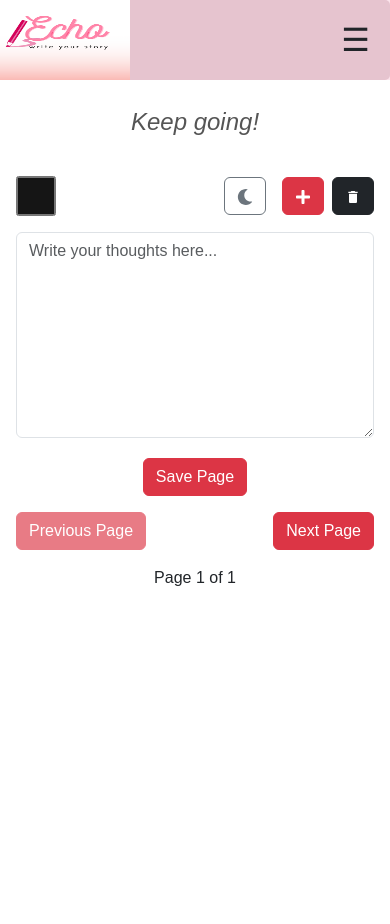
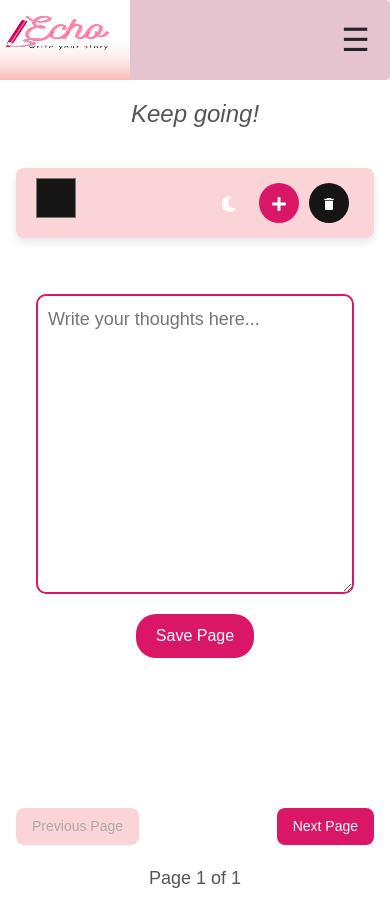
Before and after one commit to brielmohoms/Tagebuch, a React (Create React App) app in the folder tagebuch-frontend/: page /journal in a window 390 px wide. Built offline with nearby package versions, Linux system fonts and the light colour scheme; no server answers; a web font is replaced by a local one.

Commit message:
responsivness for journal page done

```diff
--- a/tagebuch-frontend/src/Journal/journal.js
+++ b/tagebuch-frontend/src/Journal/journal.js
@@ -1,15 +1,6 @@
 import React, { useState, useEffect } from 'react';
 import { FaMoon, FaSun, FaPlus } from 'react-icons/fa';
 import { MdDelete } from 'react-icons/md';
-import {
-  Container,
-  Row,
-  Col,
-  Button,
-  Form,
-  InputGroup
-} from 'react-bootstrap'; // <-- React-Bootstrap imports
-
 import './journal.css';
 import {
   fetchMotivationalMessage,
@@ -139,99 +130,54 @@ const Journal = () => {
   };
 
   return (
-    <Container
-      fluid
-      className={`journal-container py-4 ${isDarkMode ? 'dark-mode' : 'light-mode'}`}
-      style={{ minHeight: '100vh' }}
-    >
-      {/* Quote Section */}
-      <Row className="mb-3">
-        <Col>
-          <div className="quote-section text-center">
+    <div className={`journal-container ${isDarkMode ? 'dark-mode' : ''}`}>
+      <div className="quote-section">
         <p className="quote">{currentQuote}</p>
       </div>
-        </Col>
-      </Row>
-
-      {/* Menu Section (color picker, mode toggle, add/delete page) */}
-      <Row>
-        <Col>
-          <div className="d-flex align-items-center justify-content-end mb-3">
-            {/* Color picker on left if desired, so margin-right auto: */}
+      <div className="menu">
         <input
           type="color"
           value={penColor}
           onChange={(e) => changePenColor(e.target.value)}
-              style={{ width: 40, height: 40, cursor: 'pointer', marginRight: 'auto' }}
+          className="color-picker"
         />
-            {/* Dark Mode Toggle */}
-            <Button variant="outline-secondary" onClick={toggleDarkMode} className="mx-2">
+        <button className="menu-button dark-mode-toggle" onClick={toggleDarkMode}>
           {isDarkMode ? <FaSun /> : <FaMoon />}
-            </Button>
-            {/* Add Page */}
-            <Button variant="danger" onClick={addPage} className="mx-2">
+        </button>
+        <button className="menu-button add-page" onClick={addPage}>
           <FaPlus />
-            </Button>
-            {/* Delete Page */}
-            <Button variant="dark" onClick={deletePage}>
+        </button>
+        <button className="menu-button delete-page" onClick={deletePage}>
           <MdDelete />
-            </Button>
+        </button>
       </div>
-        </Col>
-      </Row>
-
-      {/* Main Page Section: TextArea + Save */}
-      <Row className="mb-3">
-        <Col md={{ span: 8, offset: 2 }}>
-          <Form>
-            <Form.Group controlId="journalTextarea">
-              <Form.Control
-                as="textarea"
-                rows={8}
-                style={{ color: penColor, resize: 'vertical' }}
+      <div className="page">
+        <textarea
+          style={{ color: penColor }}
           value={text}
           onChange={handleTextChange}
           placeholder="Write your thoughts here..."
         />
-            </Form.Group>
-            <div className="text-center mt-3">
-              <Button variant="danger" onClick={savePage} disabled={isSaving}>
+        <div className="save-section">
+          <button onClick={savePage} disabled={isSaving}>
             {isSaving ? 'Saving...' : 'Save Page'}
-              </Button>
+          </button>
         </div>
-          </Form>
-        </Col>
-      </Row>
-
-      {/* Page Navigation (Previous / Next) */}
-      <Row>
-        <Col md={{ span: 8, offset: 2 }} className="d-flex justify-content-between mb-3">
-          <Button
-            variant="danger"
-            onClick={goToPreviousPage}
-            disabled={currentPageIndex === 0}
-          >
+      </div>
+      <div className="page-navigation">
+        <button onClick={goToPreviousPage} disabled={currentPageIndex === 0}>
           Previous Page
-          </Button>
-          <Button
-            variant="danger"
-            onClick={goToNextPage}
-            disabled={currentPageIndex === entries.length - 1}
-          >
+        </button>
+        <button onClick={goToNextPage} disabled={currentPageIndex === entries.length - 1}>
           Next Page
-          </Button>
-        </Col>
-      </Row>
-
-      {/* Page Count */}
-      <Row>
-        <Col>
-          <p className="text-center">
+        </button>
+      </div>
+      <div className="page-count">
+        <p>
           Page {currentPageIndex + 1} of {pageCount}
         </p>
-        </Col>
-      </Row>
-    </Container>
+      </div>
+    </div>
   );
 };
 
```
Lines whose indentation alone changed are shown as unchanged.
